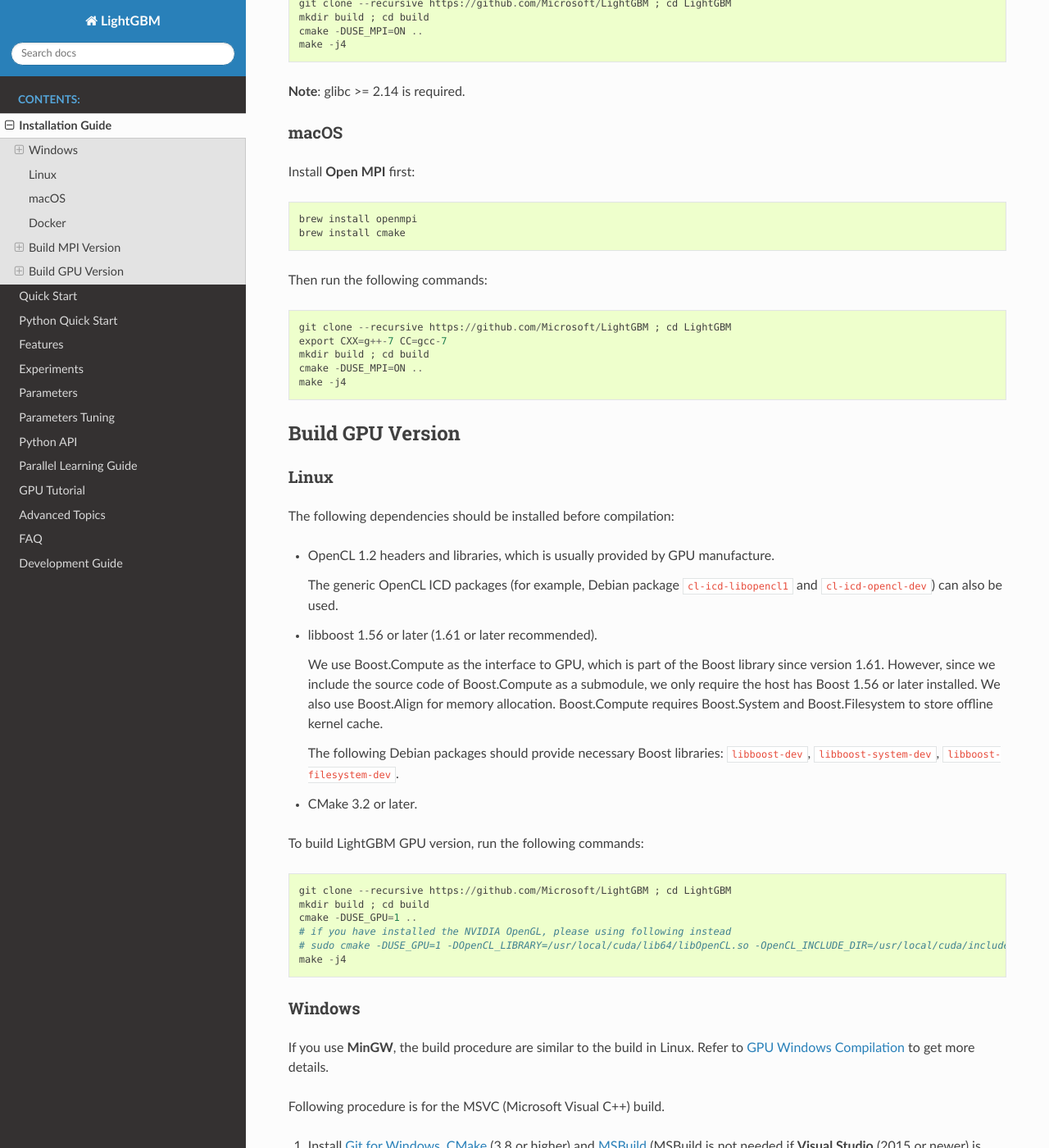
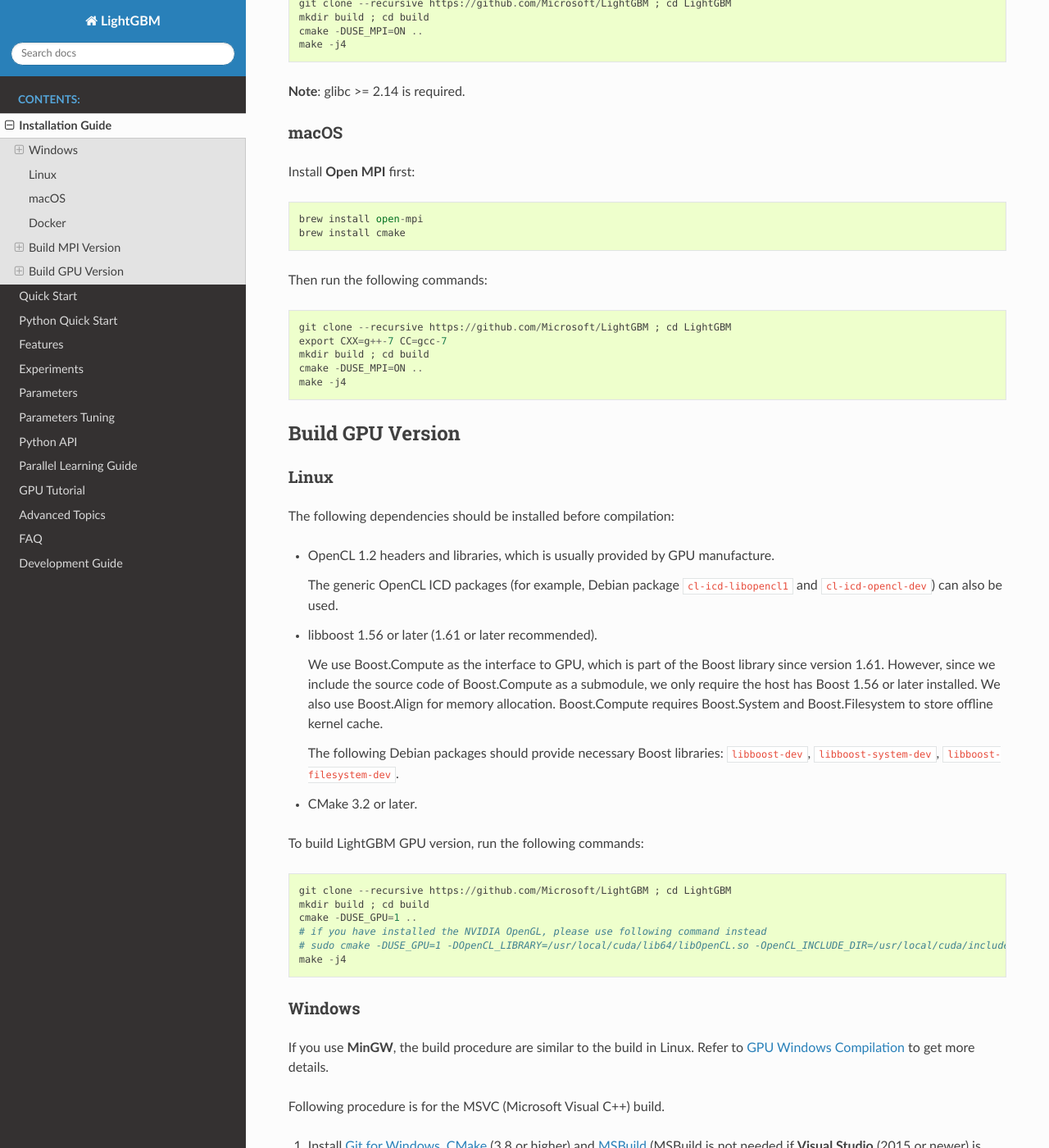
Before and after one commit to microsoft/LightGBM, a Sphinx documentation site: the page built from docs/Installation-Guide.rst, in a window 1280 px wide and 1400 px high, scrolled down 3488 px. Shown: the whole window at 82% size. Built offline with Sphinx 7.4.7 and the Read the Docs theme 2.0.0, drawn with Linux system fonts in a browser that asks for light colours.

Commit message:
fixed spelling

```diff
--- a/docs/Installation-Guide.rst
+++ b/docs/Installation-Guide.rst
@@ -186,7 +186,7 @@
 
 .. code::
 
-  brew install openmpi
+  brew install open-mpi
   brew install cmake
 
 Then run the following commands:
@@ -226,7 +226,7 @@
   git clone --recursive https://github.com/Microsoft/LightGBM ; cd LightGBM
   mkdir build ; cd build
   cmake -DUSE_GPU=1 ..
-  # if you have installed the NVIDIA OpenGL, please using following instead
+  # if you have installed the NVIDIA OpenGL, please use following command instead
   # sudo cmake -DUSE_GPU=1 -DOpenCL_LIBRARY=/usr/local/cuda/lib64/libOpenCL.so -OpenCL_INCLUDE_DIR=/usr/local/cuda/include/ ..
   make -j4
 
```
Also changed, not shown: 1 other file.
